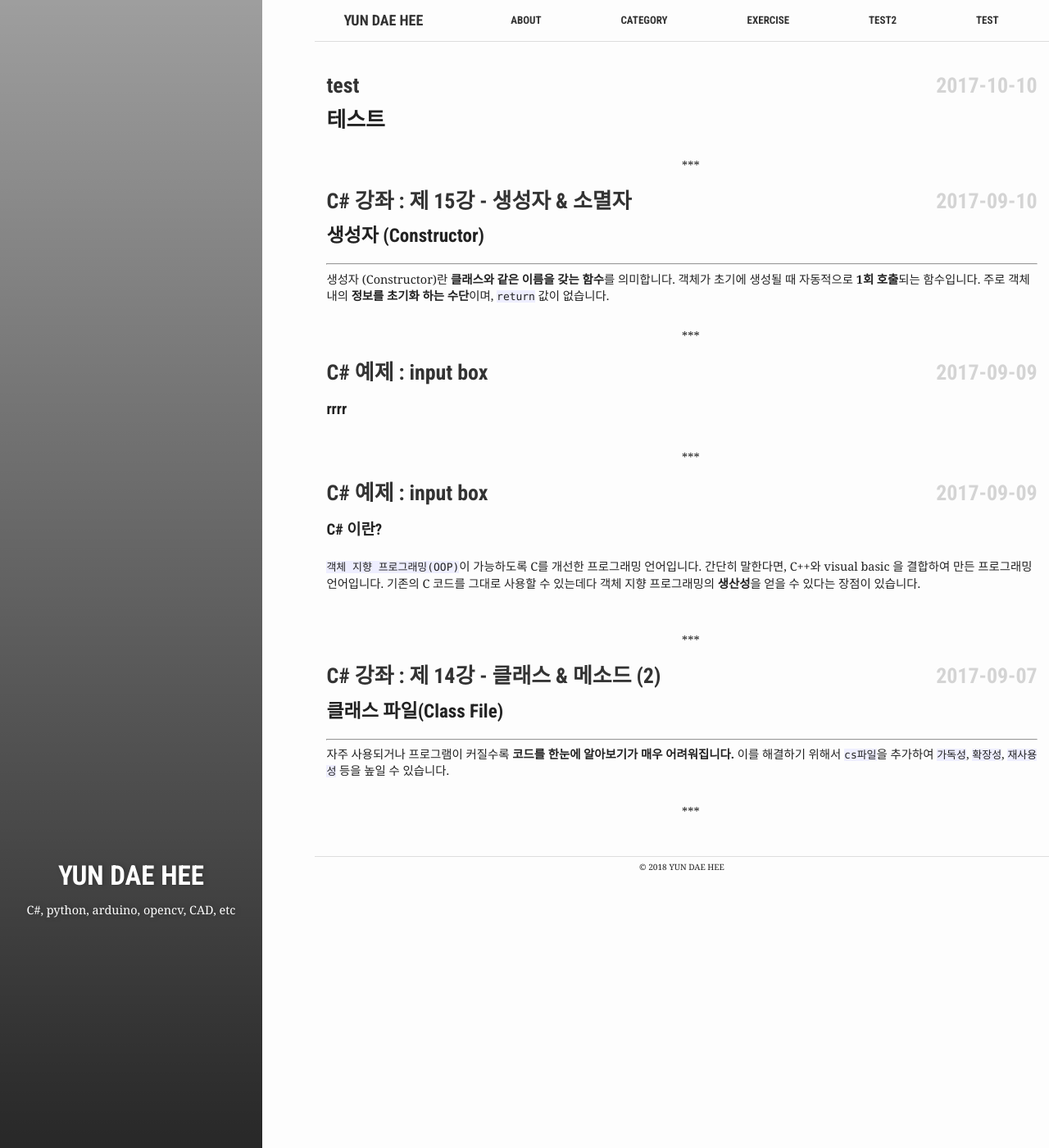
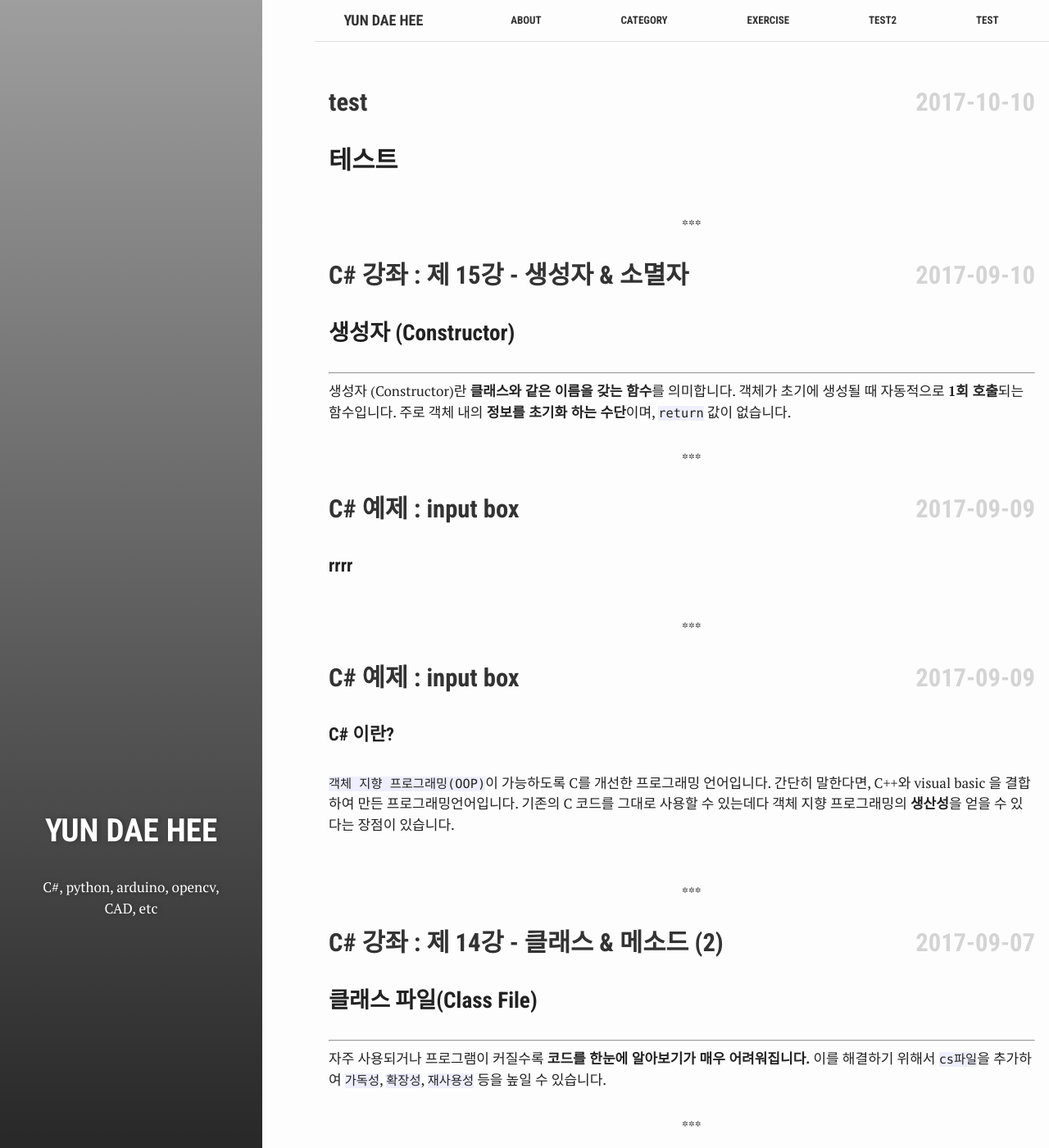
Before and after one commit to test076923/test076923.github.io, a Jekyll site: the page built from index.html, in a window 1280 px wide and 1400 px high. Shown: the whole window at 82% size. Built offline with Jekyll 4.4.1, drawn with Linux system fonts in a browser that asks for light colours; nearby versions of some CDN libraries; comment, search, counter and statistics services are not loaded.

Commit message:
Update scroll.html

```diff
--- a/_includes/scroll.html
+++ b/_includes/scroll.html
@@ -18,14 +18,6 @@
 	);
 </script>
 <style type="text/css">
-	body {
-		margin: 0;
-		padding: 0;
-		height: 5000px;
-		font-family: Georgia;
-		font-size: 0.9em;
-		line-height: 1.4em;
-	}
 
 	#example2 {
 		position: relative;
```
